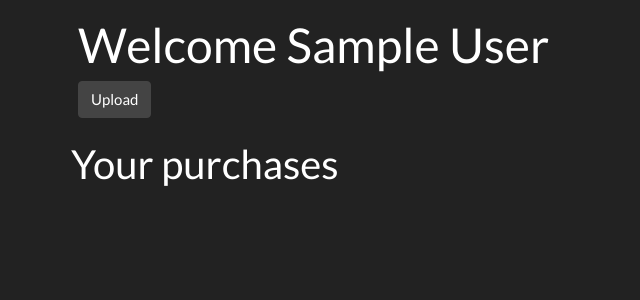
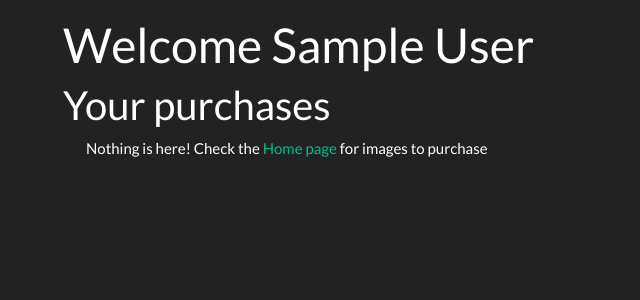
Before and after one commit to UnstableVortexSecurity/webshop, a Flask app: template src/templates/profile.html in a window 1280 px wide. Shown: the part 71-371 px from the top of the page, without its empty margins (0-640 px from the left). Run offline with Flask 2, Linux system fonts and the light colour scheme; the visitor is signed in with stand-in values (Sample User, id 1); the template is opened without the code that fills it: most values are stand-ins (such as "Sample title", 1, 10 or a date in 2020).

Commit message:
Adjusted profile page a little

```diff
--- a/src/templates/profile.html
+++ b/src/templates/profile.html
@@ -3,10 +3,10 @@
 {% block content %}
     {% if current_user.is_authenticated %}
         <div>
-            <h1>Welcome {{ current_user.name }}</h1>
-            <a href="{{ url_for('UploadView:index') }}" class="btn btn-secondary">Upload</a>
+            <div class="row">
+                <h1 class="d-inline">Welcome {{ current_user.name }}</h1>
+            </div>
         </div>
-        <br>
         {% if current_user.uploads %}
             <div class="row"><h2>Your uploads</h2></div>
             <div class="row mx-2">
@@ -29,9 +29,10 @@
                 {% endfor %}
             </div>
         {% endif %}
+
+        <div class="row"><h2>Your purchases</h2></div>
         <div class="row mx-2">
-            <div class="row"><h2>Your purchases</h2></div>
-            <div class="row mx-2">
+            {% if current_user.purchases %}
                 {% for purchase in current_user.purchases %}
                     <div class="col-12 col-sm-6 col-md-4 px-2 mb-3">
                         <div class="card">
@@ -49,8 +50,12 @@
                         </div>
                     </div>
                 {% endfor %}
-            </div>
+            {% else %}
+                <p>Nothing is here! Check the <a href="{{ url_for("IndexView:index") }}">Home page</a> for images to
+                    purchase</p>
+            {% endif %}
         </div>
+
     {% else %}
         <p><a href="{{ url_for_security('login') }}">Log in</a> to view your profile.</p>
     {% endif %}
```
